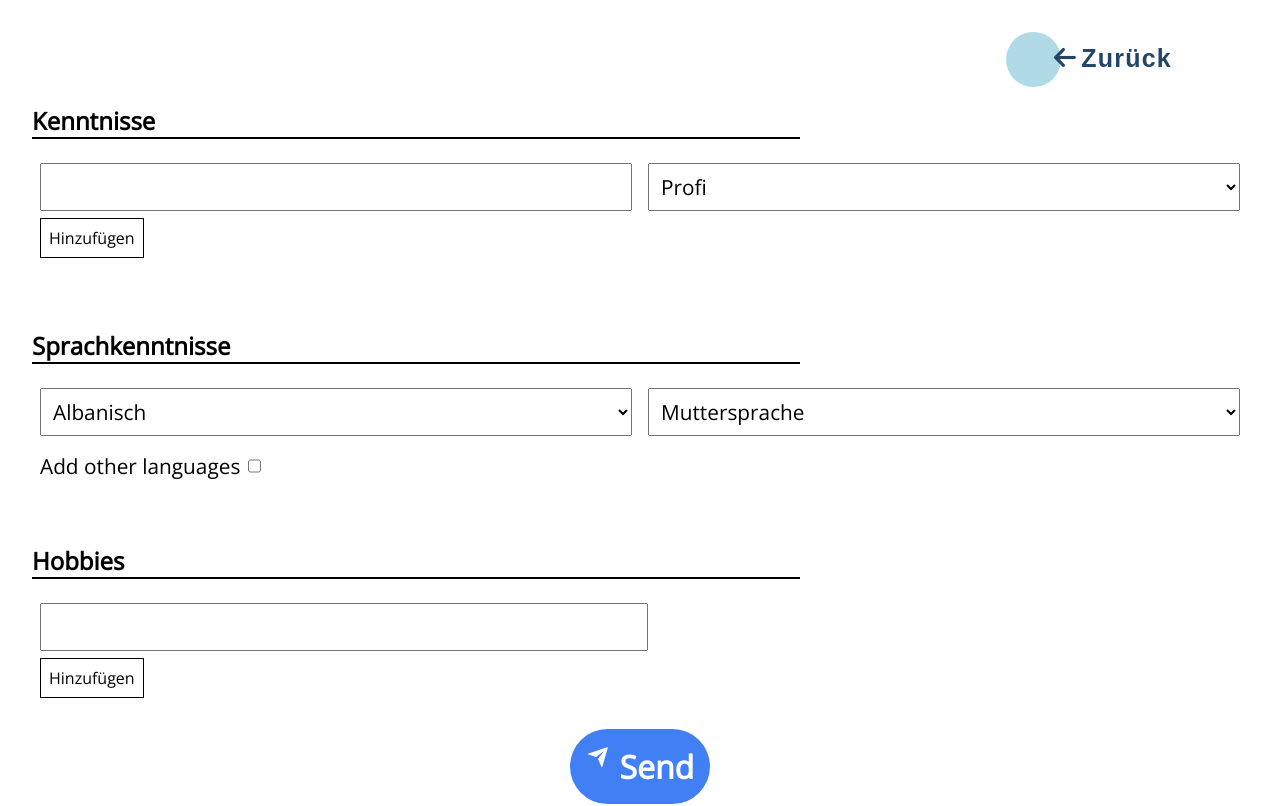
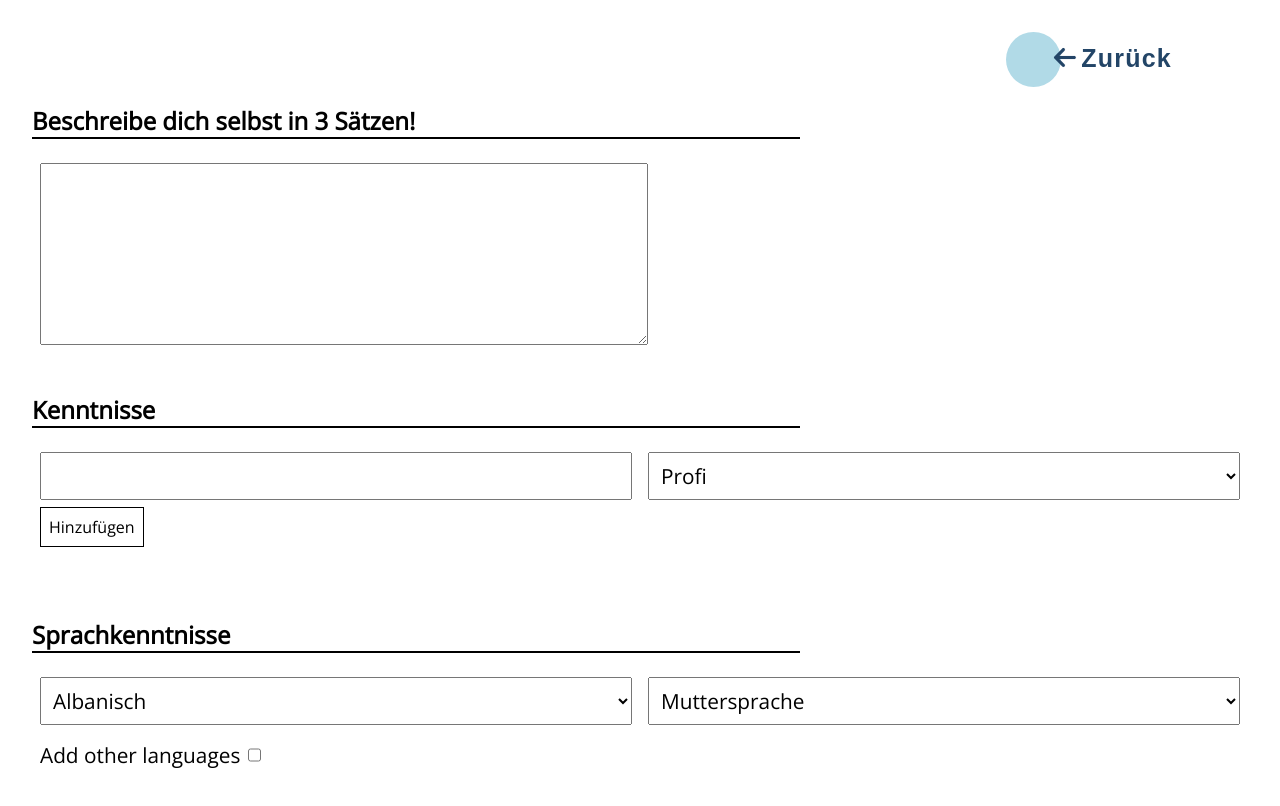
Before and after one commit to Jackeline-Matos/Lebenslauf, a React (Create React App) app in the folder lebenslauf/: page /formular2 in a window 1280 px wide. Shown: the top 806 px of the page. Built offline with nearby package versions, Linux system fonts and the light colour scheme.

Commit message:
textArea

```diff
--- a/lebenslauf/src/App.js
+++ b/lebenslauf/src/App.js
@@ -45,7 +45,7 @@ function App() {
     startSchule: "",
     endSchule: "",
 
-    mittlereSchulreife: "",
+    mittlereSchulreife: "Mittlere Schulreife",
     start: "",
     end: "",
 
@@ -68,12 +68,12 @@ function App() {
     startStudiengang: "",
     endStudiengang: "",
 
-    bachelor: "",
+    bachelor: "bachelor",
     universitaetBachelor: "",
     studiengangBachelor: "",
     startUniversitaetBachelor: "",
     endUniversitaetBachelor: "",
-
+    text: "",
     item: [],
     faehigkeiten: [],
     value: false,
--- a/lebenslauf/src/components/FormularEins.js
+++ b/lebenslauf/src/components/FormularEins.js
@@ -179,9 +179,7 @@ const FormularEins = () => {
                   type="text"
                   id="mittlereSchulreife"
                   value={user.mittlereSchulreife}
-                  onChange={(e) =>
-                    setUser({ ...user, mittlereSchulreife: e.target.value })
-                  }
+                  onChange={(e) => setUser({ ...user })}
                 />
               </div>
               <div className="flex">
@@ -233,9 +231,7 @@ const FormularEins = () => {
                   type="text"
                   id="mittlereSchulreife"
                   value={user.mittlereSchulreife}
-                  onChange={(e) =>
-                    setUser({ ...user, mittlereSchulreife: e.target.value })
-                  }
+                  onChange={(e) => setUser({ ...user })}
                 />
               </div>
               <div className="flex">
@@ -432,7 +428,7 @@ const FormularEins = () => {
                 <input
                   type="text"
                   id="bachelor"
-                  value="Bachelor"
+                  value={user.bachelor}
                   onChange={(e) =>
                     setUser({ ...user, bachelor: e.target.value })
                   }
--- a/lebenslauf/src/components/FormularZwei.js
+++ b/lebenslauf/src/components/FormularZwei.js
@@ -85,6 +85,21 @@ const FormularZwei = () => {
         </span>
       </button>
       <form onSubmit={haendleSubmit}>
+        <div className="zeile underline">
+          <h2>Beschreibe dich selbst in 3 Sätzen!</h2>
+        </div>
+        <div className="zeile ">
+          <div className="flex sprache">
+            <textarea
+              name="überDich"
+              id=""
+              cols="30"
+              rows="10"
+              value={user.text}
+              onChange={(e) => setUser({ ...user, text: e.target.value })}
+            ></textarea>
+          </div>
+        </div>
         <div className="zeile underline">
           <h2>Kenntnisse</h2>
         </div>
--- a/lebenslauf/src/components/TemplateEins.css
+++ b/lebenslauf/src/components/TemplateEins.css
@@ -24,10 +24,11 @@
   border: 1px solid black;
 }
 .containerTemplateEins div div {
-  font-family: bold;
+  font-family: "Mulish", sans-serif;
   font-size: 16.6px;
 }
 .containerTemplateEins div div li {
+  font-family: "Mulish", sans-serif;
   font-weight: 400;
   font-size: 9.3px;
 }
--- a/lebenslauf/src/components/TemplateEins.js
+++ b/lebenslauf/src/components/TemplateEins.js
@@ -41,6 +41,7 @@ const TemplateEins = () => {
   ];
   const schule = [
     {
+      schulForm: user.schulForm,
       schule: user.schule,
       schulStart: user.startSchule,
       schulEnde: user.endSchule,
@@ -49,11 +50,6 @@ const TemplateEins = () => {
       schule: user.mittlereSchulreife,
       schulStart: user.start,
       schulEnde: user.end,
-    },
-    {
-      schule: user.mittlereSchule,
-      schulStart: user.startMittlereSchule,
-      schulEnde: user.endMittlereSchule,
     },
   ];
 
@@ -171,9 +167,9 @@ const TemplateEins = () => {
               <>
                 {ausbildung.map((item) => (
                   <>
-                    <li>{item.staette}</li>
+                    <li>{item.ausbildung}</li>
                     <li className="margin-bottom">
-                      Abschluss im Jahr {item.end},{item.ausbildung}
+                      Abschluss im Jahr {item.end}, {item.staette}
                     </li>
                   </>
                 ))}
@@ -183,6 +179,7 @@ const TemplateEins = () => {
               <>
                 {schule.map((item) => (
                   <>
+                    <li>{item.schulForm}</li>
                     <li>{item.schule}</li>
                     <li className="margin-bottom">
                       Abschluss im Jahr {item.schulEnde}
```
